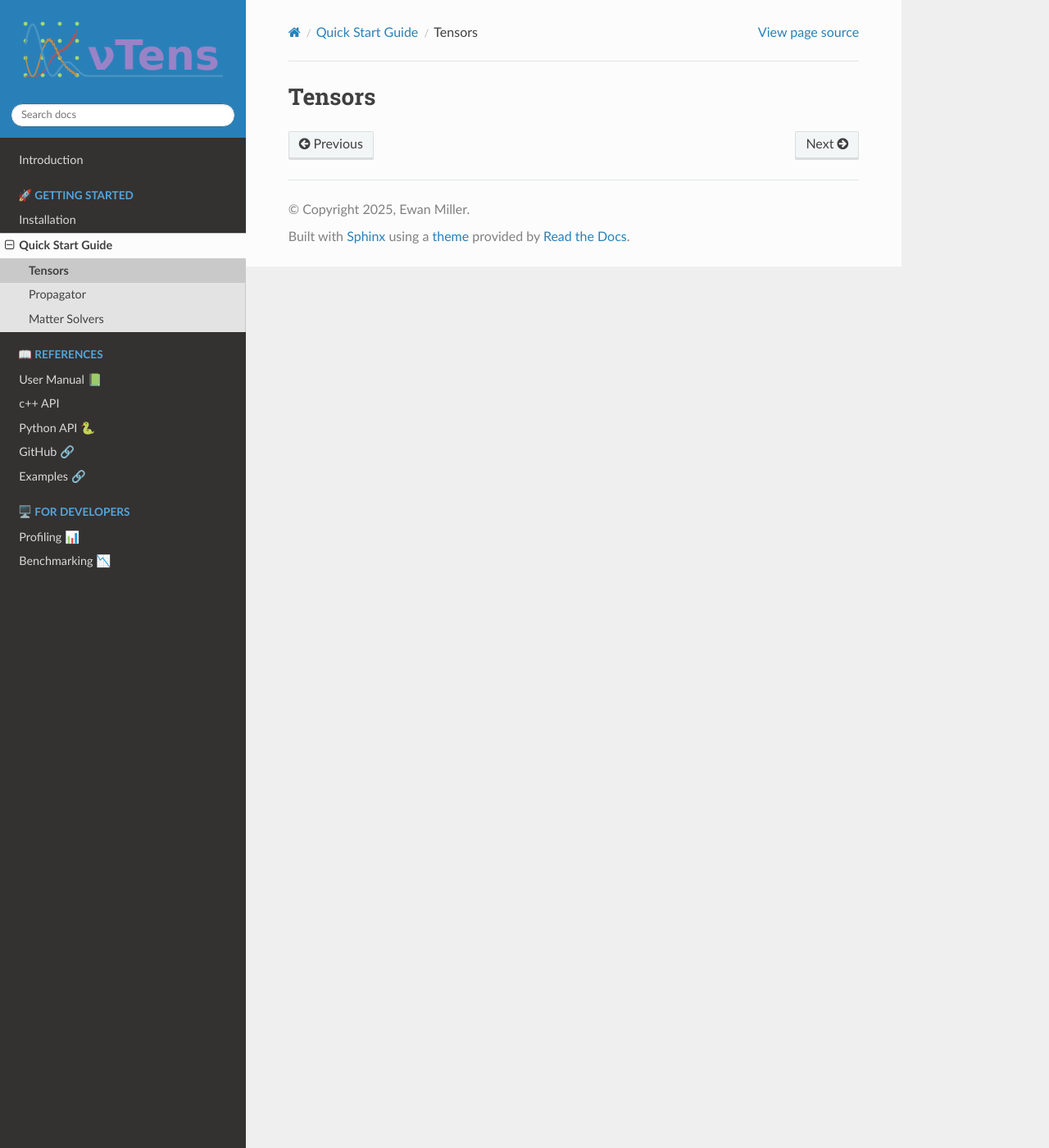
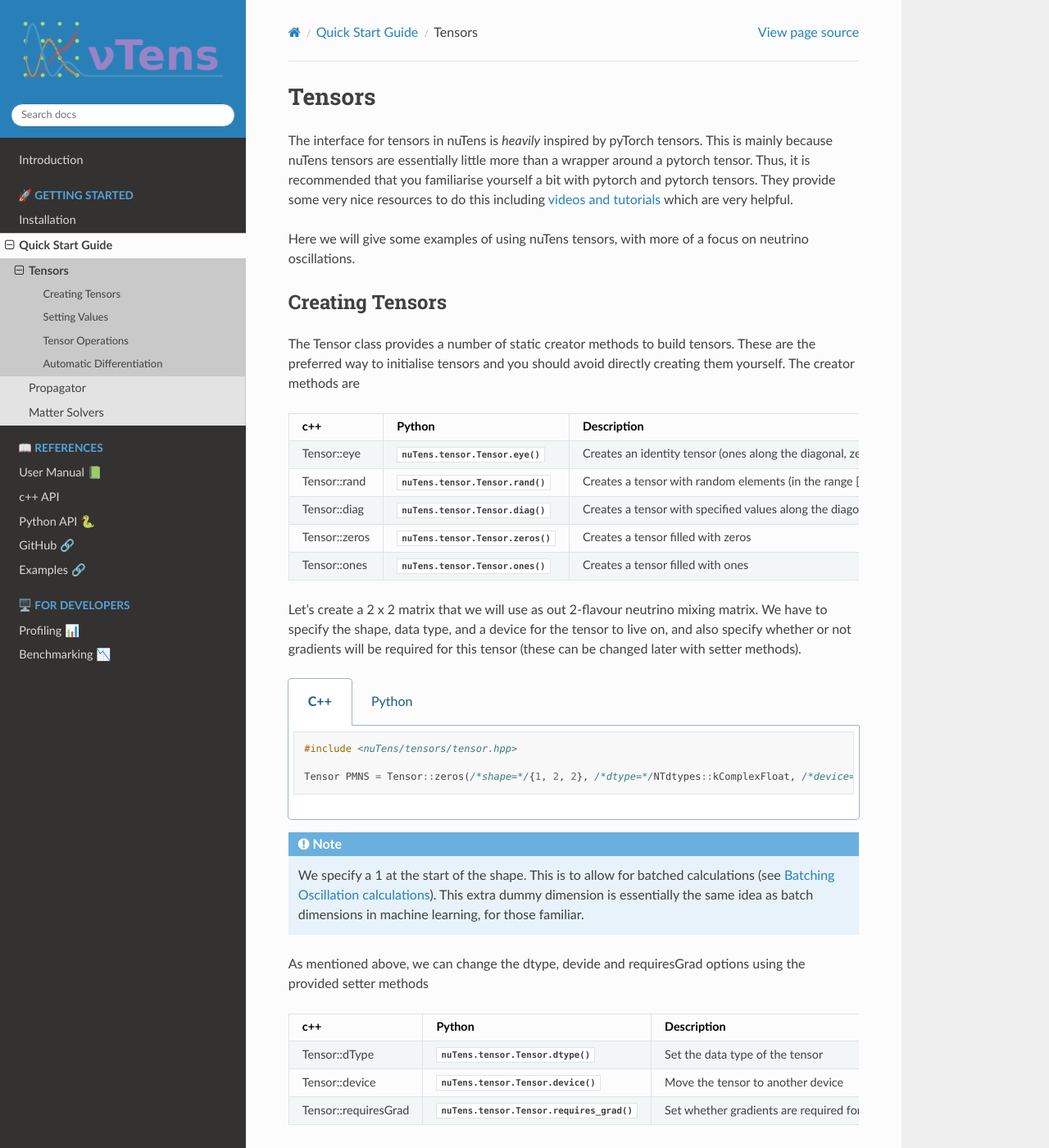
Before and after one commit to ewanwm/nuTens, a Sphinx documentation site: the page built from doc/source/quick-start-guide/tensors.rst, in a window 1280 px wide and 1400 px high. Shown: the whole window at 82% size. Built offline with Sphinx 7.4.7 and the Read the Docs theme 3.1.0, drawn with Linux system fonts in a browser that asks for light colours; some of the changed text lies outside the part shown.

Commit message:
add some meat to the tensor section of the QSG

```diff
--- a/doc/source/quick-start-guide/tensors.rst
+++ b/doc/source/quick-start-guide/tensors.rst
@@ -2,3 +2,83 @@
 =======
 Tensors
 =======
+
+The interface for tensors in nuTens is *heavily* inspired by pyTorch tensors. This is mainly because nuTens tensors are essentially little more than a wrapper around a pytorch tensor.
+Thus, it is recommended that you familiarise yourself a bit with pytorch and pytorch tensors.
+They provide some very nice resources to do this including `videos and tutorials <https://docs.pytorch.org/tutorials/beginner/introyt/tensors_deeper_tutorial.html>`_ which are very helpful.
+
+Here we will give some examples of using nuTens tensors, with more of a focus on neutrino oscillations.
+
+Creating Tensors
+----------------
+
+The Tensor class provides a number of static creator methods to build tensors. These are the preferred way to initialise tensors and you should avoid directly creating them yourself.
+The creator methods are
+
+================= ====================================== ===================
+c++               Python                                 Description
+================= ====================================== ===================
+Tensor::eye       :py:meth:`nuTens.tensor.Tensor.eye`    Creates an identity tensor (ones along the diagonal, zeros everywhere else)
+Tensor::rand      :py:meth:`nuTens.tensor.Tensor.rand`   Creates a tensor with random elements (in the range [0.0, 1.0])
+Tensor::diag      :py:meth:`nuTens.tensor.Tensor.diag`   Creates a tensor with specified values along the diagonal
+Tensor::zeros     :py:meth:`nuTens.tensor.Tensor.zeros`  Creates a tensor filled with zeros
+Tensor::ones      :py:meth:`nuTens.tensor.Tensor.ones`   Creates a tensor filled with ones
+================= ====================================== ===================
+
+Let's create a 2 x 2 matrix that we will use as out 2-flavour neutrino mixing matrix.
+We have to specify the shape, data type, and a device for the tensor to live on, and also specify whether or not gradients will be required for this tensor (these can be changed later with setter methods).
+
+.. tabs::
+
+    .. code-tab:: c++
+
+        #include <nuTens/tensors/tensor.hpp>
+
+        Tensor PMNS = Tensor::zeros(/*shape=*/{1, 2, 2}, /*dtype=*/NTdtypes::kComplexFloat, /*device=*/NTdtypes::kCPU, /*requiresGrad=*/true);
+
+    .. code-tab:: py
+
+        from nuTens.tensors import Tensor, dtype
+
+        pmns = Tensor.zeros(shape=[1, 2, 2], dtype=dtype.scalar_type.complex_float, device=dtype.device_type.cpu, requires_grad=True)
+
+.. note::
+    We specify a 1 at the start of the shape. This is to allow for batched calculations (see :ref:`batched-oscillation-calculations`).
+    This extra dummy dimension is essentially the same idea as batch dimensions in machine learning, for those familiar.
+
+As mentioned above, we can change the dtype, devide and requiresGrad options using the provided setter methods
+
+
+==================== ============================================= ===================
+c++                  Python                                        Description
+==================== ============================================= ===================
+Tensor::dType        :py:meth:`nuTens.tensor.Tensor.dtype`         Set the data type of the tensor
+Tensor::device       :py:meth:`nuTens.tensor.Tensor.device`        Move the tensor to another device
+Tensor::requiresGrad :py:meth:`nuTens.tensor.Tensor.requires_grad` Set whether gradients are required for this tensor
+==================== ============================================= ===================
+
+These setter methods can be chained together to create tensors, as an alternative way of achieving the same result above
+
+.. tabs::
+
+    .. code-tab:: c++
+
+        #include <nuTens/tensors/tensor.hpp>
+
+        Tensor PMNS = Tensor::zeros(/*shape=*/{1, 2, 2}).dtype(NTdtypes::kComplexFloat).device(NTdtypes::kCPU).requiresGrad(true);
+
+    .. code-tab:: py
+
+        from nuTens.tensors import Tensor, dtype
+
+        pmns = Tensor.zeros(shape=[1, 2, 2]).dtype(dtype.scalar_type.complex_float).device(dtype.device_type.cpu).requires_grad(True)
+
+
+Setting Values
+--------------
+
+Tensor Operations
+-----------------
+
+Automatic Differentiation
+-------------------------
```
Also changed, not shown: doc/source/user-manual.rst (+8 -0 lines).
